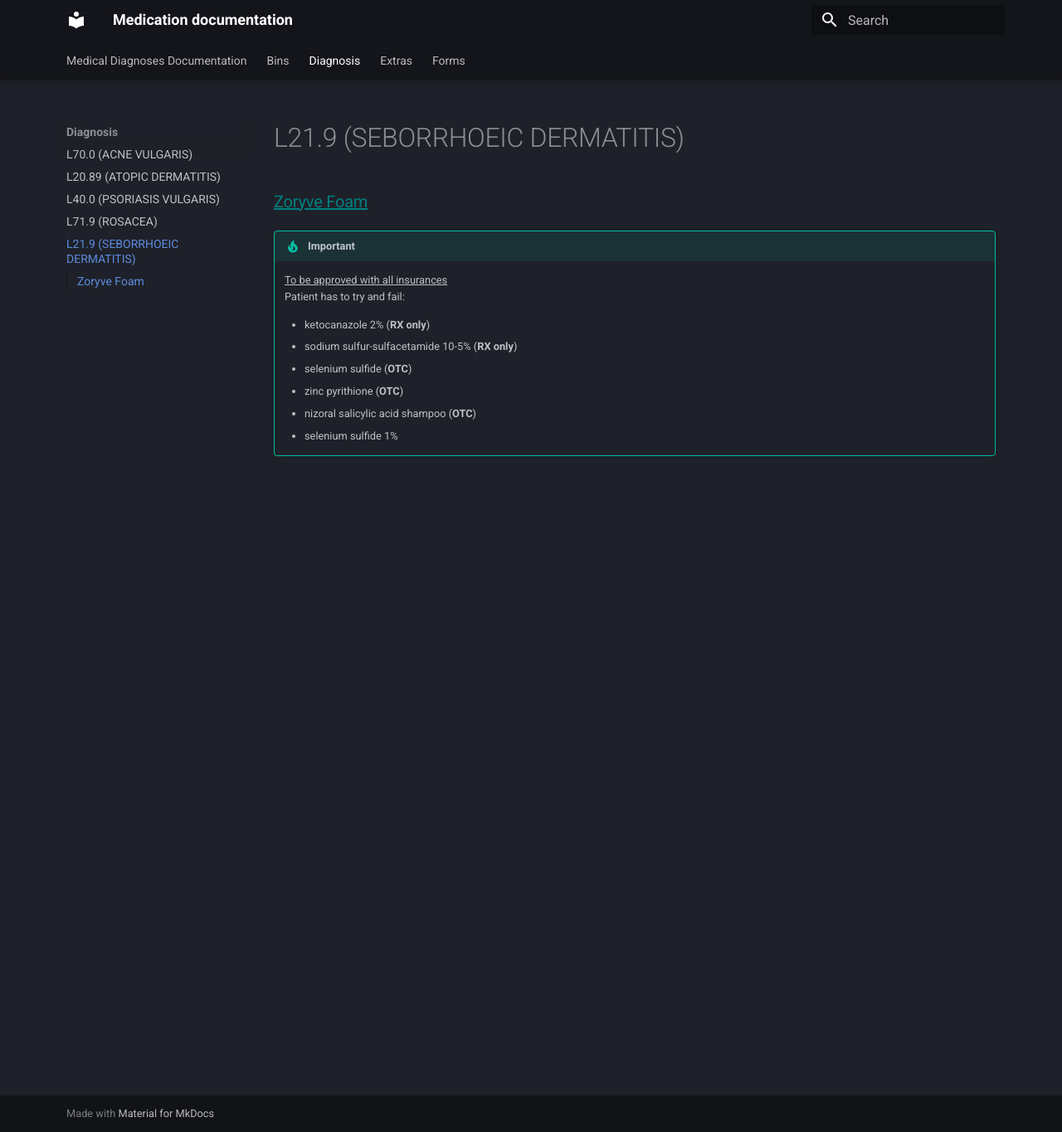
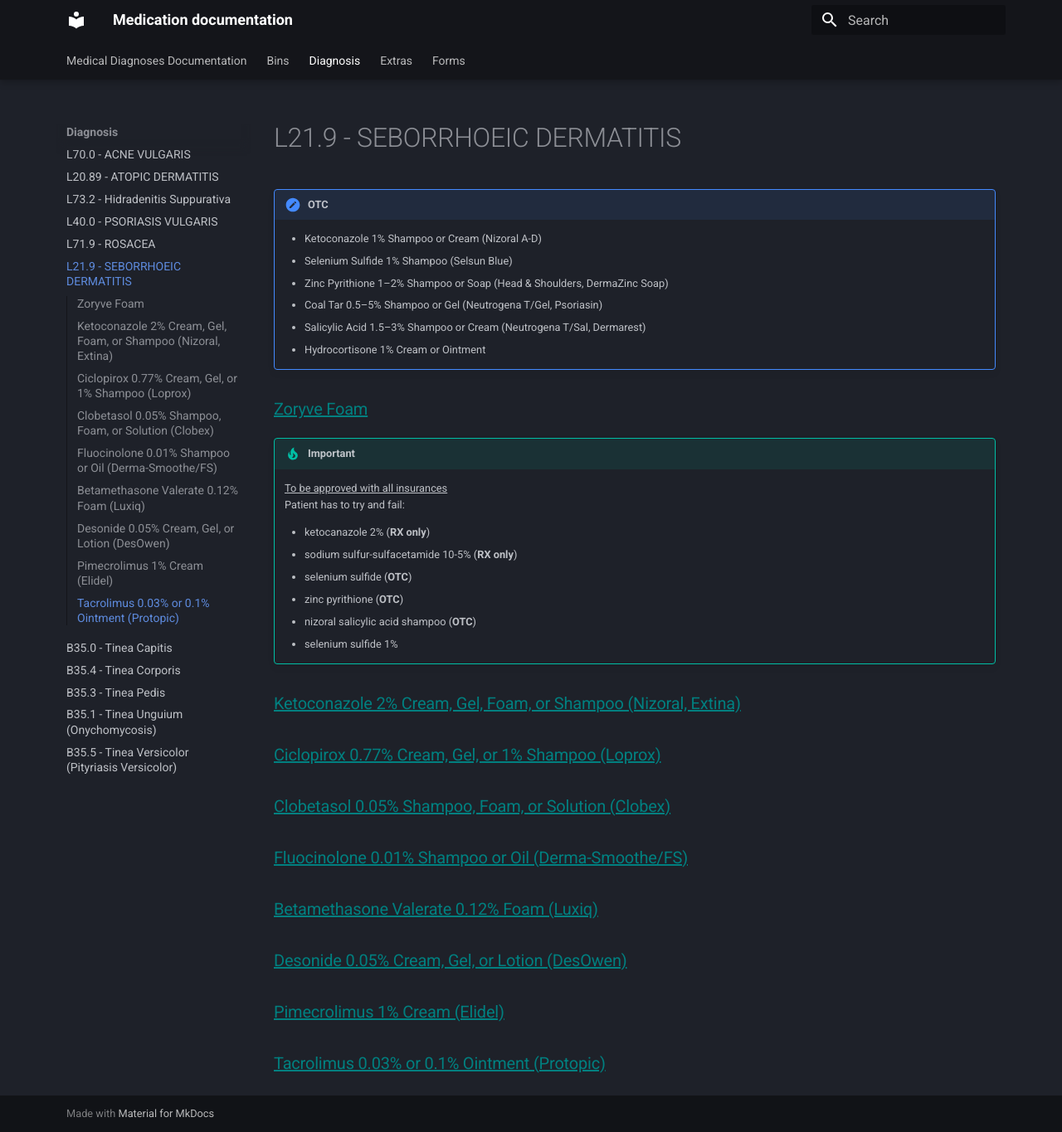
Before and after one commit to rei-cher/server-mkdocs, an MkDocs documentation site: the page built from docs/diagnosis/seborrhoeic_dermatitis.md, in a window 1280 px wide and 1365 px high. Shown: the whole window at 83% size. Built offline with MkDocs 1.6.1 and Material for MkDocs 9.7.7, drawn with Linux system fonts in a browser that asks for light colours.

Commit message:
new info

```diff
--- a/docs/diagnosis/seborrhoeic_dermatitis.md
+++ b/docs/diagnosis/seborrhoeic_dermatitis.md
@@ -2,7 +2,16 @@
 hidden: true
 ---
 
-# L21.9 (SEBORRHOEIC DERMATITIS)
+# L21.9 - SEBORRHOEIC DERMATITIS
+!!! note "OTC"
+    <ul>
+        <li>Ketoconazole 1% Shampoo or Cream (Nizoral A-D)</li>
+        <li>Selenium Sulfide 1% Shampoo (Selsun Blue)</li>
+        <li>Zinc Pyrithione 1–2% Shampoo or Soap (Head & Shoulders, DermaZinc Soap)</li>
+        <li>Coal Tar 0.5–5% Shampoo or Gel (Neutrogena T/Gel, Psoriasin)</li>
+        <li>Salicylic Acid 1.5–3% Shampoo or Cream (Neutrogena T/Sal, Dermarest)</li>
+        <li>Hydrocortisone 1% Cream or Ointment</li>
+    </ul>
 
 ### <u  style="color:teal">Zoryve Foam</u>
 !!! tip "Important"
@@ -16,3 +25,11 @@
             <li>nizoral salicylic acid shampoo (<b>OTC</b>)</li>
             <li>selenium sulfide 1%</li>
         </ul>
+### <u  style="color:teal">Ketoconazole 2% Cream, Gel, Foam, or Shampoo (Nizoral, Extina)</u>
+### <u  style="color:teal">Ciclopirox 0.77% Cream, Gel, or 1% Shampoo (Loprox)</u>
+### <u  style="color:teal">Clobetasol 0.05% Shampoo, Foam, or Solution (Clobex)</u>
+### <u  style="color:teal">Fluocinolone 0.01% Shampoo or Oil (Derma-Smoothe/FS)</u>
+### <u  style="color:teal">Betamethasone Valerate 0.12% Foam (Luxiq)</u>
+### <u  style="color:teal">Desonide 0.05% Cream, Gel, or Lotion (DesOwen)</u>
+### <u  style="color:teal">Pimecrolimus 1% Cream (Elidel)</u>
+### <u  style="color:teal">Tacrolimus 0.03% or 0.1% Ointment (Protopic)</u>
```
Also changed, not shown: docs/bins/NJ/cigna/index.md (added, +4 -0 lines), docs/bins/NJ/fidelis/index.md (added, +4 -0 lines), docs/bins/NJ/optumrx/commercial.md (added, +4 -0 lines), docs/bins/index.md (+2 -0 lines), docs/diagnosis/acne_vulgaris.md (+1 -1 lines), docs/diagnosis/atopic_dermatitis.md (+1 -1 lines), docs/diagnosis/hidradenitis_suppurativa.md (added, +26 -0 lines), docs/diagnosis/psoriasis_vulgaris.md (+1 -1 lines), docs/diagnosis/rosacea.md (+1 -1 lines), docs/diagnosis/tinea_capitis.md (added, +17 -0 lines), docs/diagnosis/tinea_corporis.md (added, +25 -0 lines), docs/diagnosis/tinea_pedis.md (added, +26 -0 lines), docs/diagnosis/tinea_unguium.md (added, +17 -0 lines), docs/diagnosis/tinea_versicolor.md (added, +25 -0 lines).
